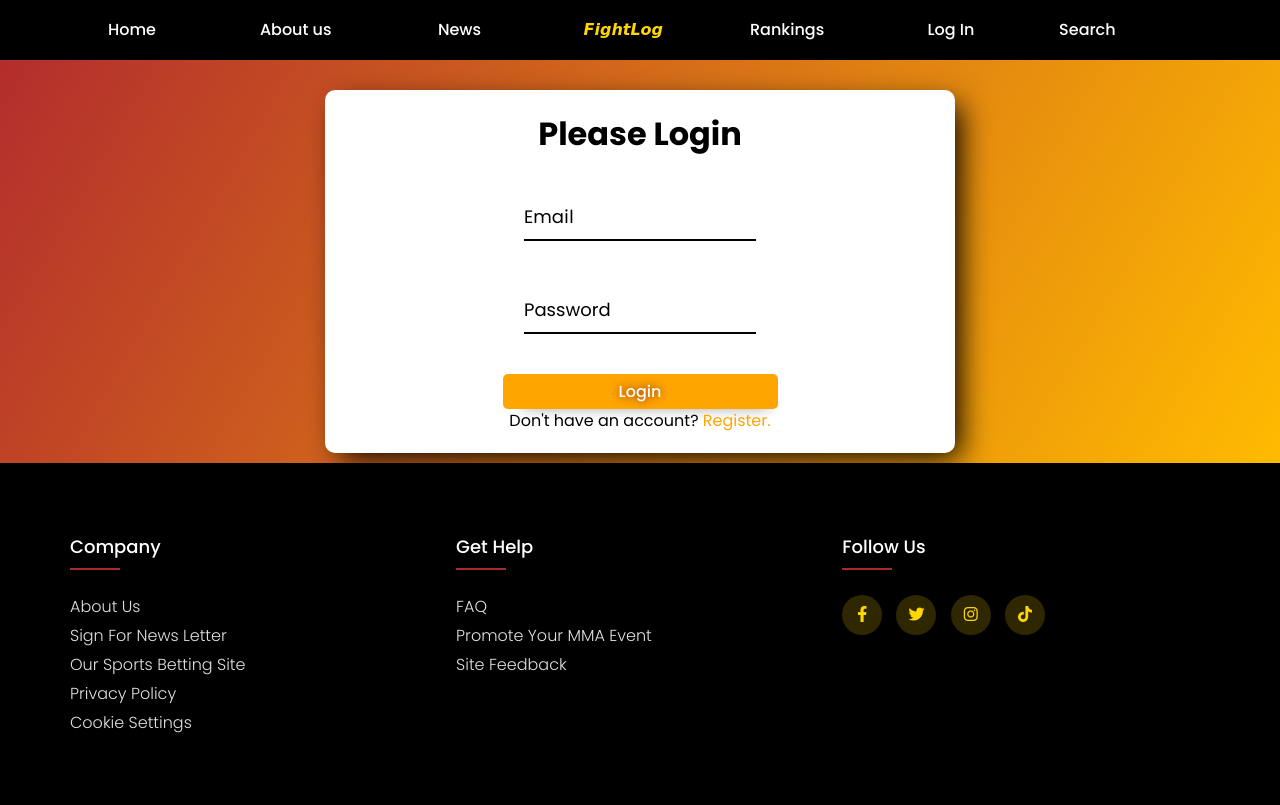
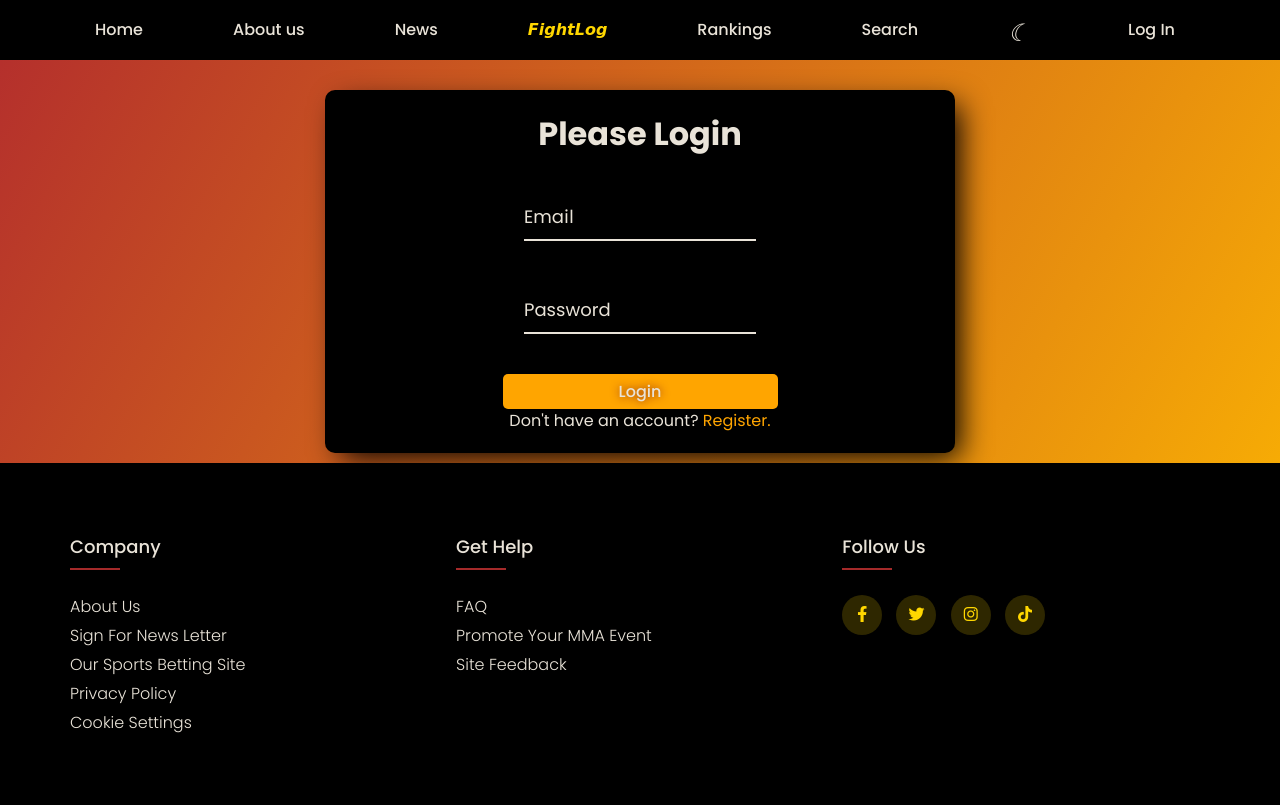
Before and after one commit to Liburn-Krasniqi/MMA-Event-Tracker, a PHP site: page /Login.html in a window 1280 px wide. Run offline with PHP 8.4, Linux system fonts and the light colour scheme.

Commit message:
darkmode butn

```diff
--- a/AboutMain.css
+++ b/AboutMain.css
@@ -1,5 +1,6 @@
+
 main{
-    background: linear-gradient(120deg,rgb(179, 45, 45),#ffbb00);
+
     padding:30px 10px 10px 10px;
 }
 
@@ -8,9 +9,10 @@ main{
 
 
     border-radius: 10px;
-    background-color: white;
+    background-color: var(--ezez);
+    color: var(--bardh);
 
-    box-shadow: 10px 10px 30px -5px;
+    box-shadow: 10px 10px 30px -5px black;
 }
 
 .aboutUs-Container:not(:first-child){
@@ -22,7 +24,7 @@ main{
     padding: 10px 0px 0px 20px;
 
     font-size: xx-large;
-    color: rgb(255, 255, 255);
+    color: var(--ezez);
 }
 
 .faq-container{
@@ -38,7 +40,7 @@ main{
     background-color: transparent;
     box-shadow: 10px 10px 30px -8px black;
     text-shadow: 0px 0px 15px rgb(127, 31, 31);
-    color: white;
+    color: var(--ezez);
     border-radius: 10px;
     margin: 20px 0;
     padding: 30px;
@@ -49,8 +51,8 @@ main{
 
   .faq.active {
     text-shadow:none;
-    color: black;
-    background-color: white;
+    color: var(--bardh);
+    background-color: var(--ezez);
     box-shadow: 0 3px 6px rgba(0, 0, 0, 0.1), 0 3px 6px rgba(0, 0, 0, 0.1);
   }
 
@@ -109,7 +111,7 @@ main{
   }
 
   .faq-toggle .fa-times {
-    color: white;
+    color: var(--ezez);
     display: none;
   }
 
--- a/Login.css
+++ b/Login.css
@@ -6,10 +6,11 @@ main{
 #login-container{
     text-align: center;
     border-radius: 10px;
-    background-color: white;
+    background-color: var(--ezez);
     padding: 20px 40px;
     width: 50%;
-    box-shadow: 10px 10px 30px -5px;
+    box-shadow: 10px 10px 30px -5px black;
+    color: var(--bardh);
 }
 
 #login-container h1 {
@@ -27,8 +28,8 @@ main{
     display: inline-block;
     width: 50%;
     background-color: orange;
-    box-shadow: 5px 10px 15px -15px black;
-    color: white;
+    box-shadow: 5px 10px 15px -15px var(--ezez);
+    color: var(--bardh);
     text-shadow: 0px 0px 8px rgb(127, 31, 31);
     padding: 5px;
     font-family: inherit;
@@ -59,12 +60,12 @@ main{
 .form-control input {
     background-color: transparent;
     border: 0;
-    border-bottom: 2px black solid;
+    border-bottom: 2px var(--bardh) solid;
     display: block;
     width: 100%;
     padding: 15px 0;
     font-size: 18px;
-    color: black;
+    color: var(--bardh);
 }
 
 .form-control input:focus,
--- a/generate-hed-fot.js
+++ b/generate-hed-fot.js
@@ -11,7 +11,7 @@ function generateHeader(){
     e shkruva O per momentin masi simetrike
     -->
     <a href="Rankings.html">Rankings</a>
-    <a href="Login.html">Log In</a>
+
     <div class="dropdown">
         <p class="dropbtn" > Search </p>
         <div class="dropdown-content" id="myDropdown">
@@ -20,6 +20,9 @@ function generateHeader(){
             <a href="#">Link 3</a>
           </div>
         </div>
+        <i id="theme-toggle">☾</i>
+        <a href="Login.html">Log In</a>
+
     </div>
     `;
  return setHtmlCode;
@@ -67,3 +70,16 @@ function generateFooter(){
 return setHtmlCode;
 }
 document.querySelector('footer').innerHTML=generateFooter()
+
+// Get the theme toggle button element
+const themeToggle = document.getElementById('theme-toggle');
+
+// Function to toggle the dark theme
+function toggleDarkTheme() {
+  document.body.classList.toggle('dark-theme');
+  document.getElementById('theme-toggle').innerText='☼';
+
+}
+
+// Event listener for the theme toggle button
+themeToggle.addEventListener('click', toggleDarkTheme);
--- a/style.css
+++ b/style.css
@@ -5,9 +5,20 @@
     box-sizing: border-box;
 }
 
+:root {
+  --ezez:black;
+  --bardh:#E9E3D8;
+}
+.dark-theme {
+    --ezez: #e9e3d8;
+    --bardh: #131516;
+  }
+
+
 body{
     line-height: 1.5;
     font-family: 'Poppins', sans-serif;
+    background: linear-gradient(120deg,rgb(179, 45, 45),#ffbb00);
 }
 
 .row{
@@ -17,13 +28,14 @@ body{
 
 header{
     margin: 0;
-    background-color: #000000;
+    background-color: var(--ezez);
     padding: 15px 15px 15px 5px;
 }
 
 header>.row{
     max-width: 1170px;
     margin: auto;
+    justify-content: space-around;
 }
 
 #logo{
@@ -39,13 +51,14 @@ a{
 }
 
 header>.row>a{
-    background-color: rgb(0, 0, 0, 0.2);
+    background-color: var(--ezez);
     box-sizing: border-box;
-    width: 14%;
+
+
     text-align: center;
     height: 30px;
     line-height: 30px;
-    color: white;
+    color: var(--bardh);
     font-weight: 500;
     transition: all 0.2s ease;
 }
@@ -55,9 +68,9 @@ header>.row>a:hover{
 }
 
 .dropdown{
-    width: 14%;
+
     position: relative;
-    padding-left: 2.25%;
+
   }
 
   .dropdown-content {
@@ -85,7 +98,7 @@ header>.row>a:hover{
     text-align: center;
     height: 30px;
     line-height: 30px;
-    color: white;
+    color: var(--bardh);
     font-weight: 500;
     transition: all 0.2s ease;
 }
@@ -94,9 +107,19 @@ header>.row>a:hover{
     color: gold;
 }
 
+/*darkmode */
+#theme-toggle {
+    margin-left: 0px;
+    color: var(--bardh);
+    width: 30px;
+    height: 30px;
+    display: inline;
+    font-size: x-large;
+  }
+
 footer{
     margin: 0;
-    background-color: black;
+    background-color: var(--ezez);
     padding: 70px 0px;
 }
 
@@ -116,7 +139,7 @@ ul{
 
 .footer-column>h4{
     font-size: 18px;
-    color: white;
+    color: var(--bardh);
     text-transform: capitalize;
     margin-bottom: 35px;
     font-weight: 500;
@@ -141,7 +164,7 @@ ul{
 .footer-column>ul>li>a{
     font-size: 16px;
     text-transform: capitalize;
-    color: rgb(225, 225, 225);
+    color: var(--bardh);
     text-decoration: none;
     font-weight: 300;
     display: block;
@@ -172,7 +195,7 @@ ul{
 }
 
 .footer-column>.SocialLinks-section>a:hover{
-    color: white;
+    color: var(--bardh);
     background-color: gold;
 }
 
```
Also changed, not shown: Login.html (+2 -53 lines).
